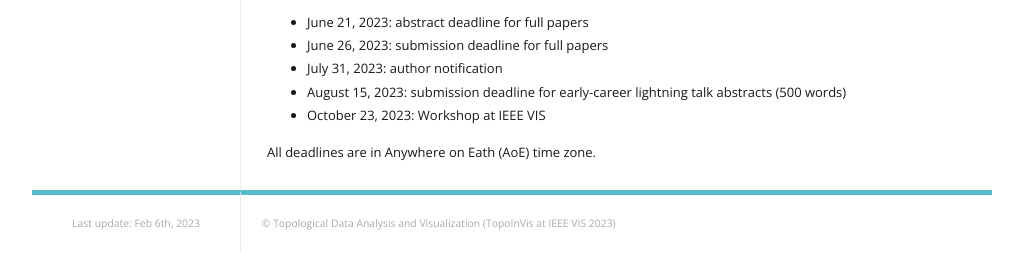
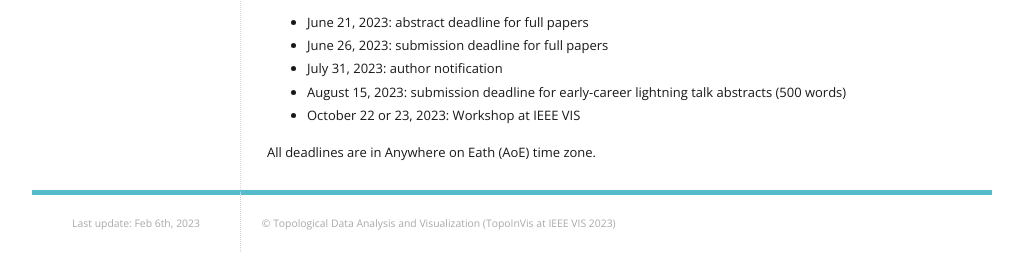
Before and after one commit to TopoInVis-Workshop/2024, a Jekyll site: the page built from _pages/call-for-papers.md, in a window 1280 px wide. Shown: the part 1381-1643 px from the top of the page, without its empty margins (128-1151 px from the left). Built offline with Jekyll 4.4.1, drawn with Linux system fonts in a browser that asks for light colours.

Commit message:
Update call-for-papers.md

```diff
--- a/_pages/call-for-papers.md
+++ b/_pages/call-for-papers.md
@@ -70,6 +70,6 @@ Important Dates:
 * June 26, 2023: submission deadline for full papers
 * July 31, 2023: author notification
 * August 15, 2023: submission deadline for early-career lightning talk abstracts (500 words)
-* October 23, 2023: Workshop at IEEE VIS
+* October 22 or 23, 2023: Workshop at IEEE VIS
 
 All deadlines are in Anywhere on Eath (AoE) time zone.
```
